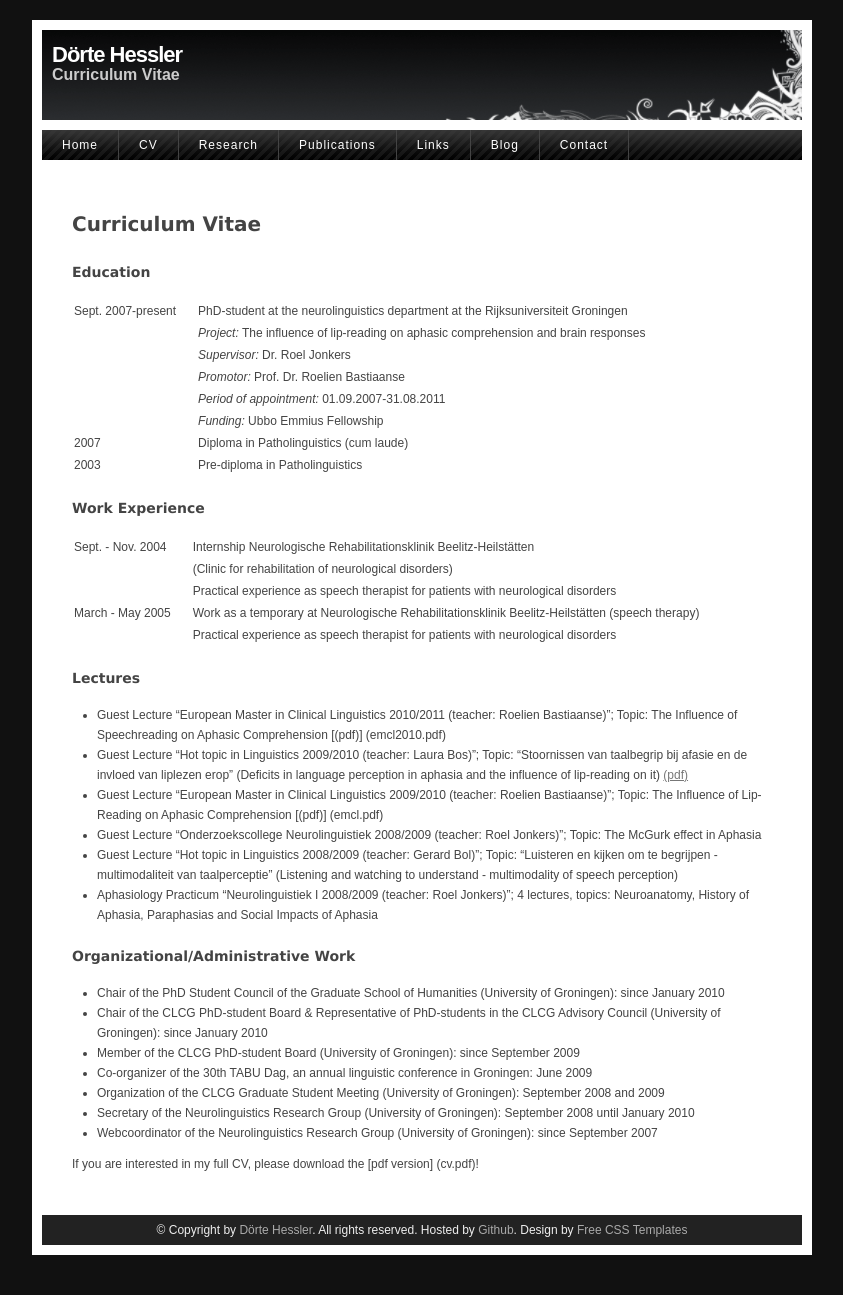
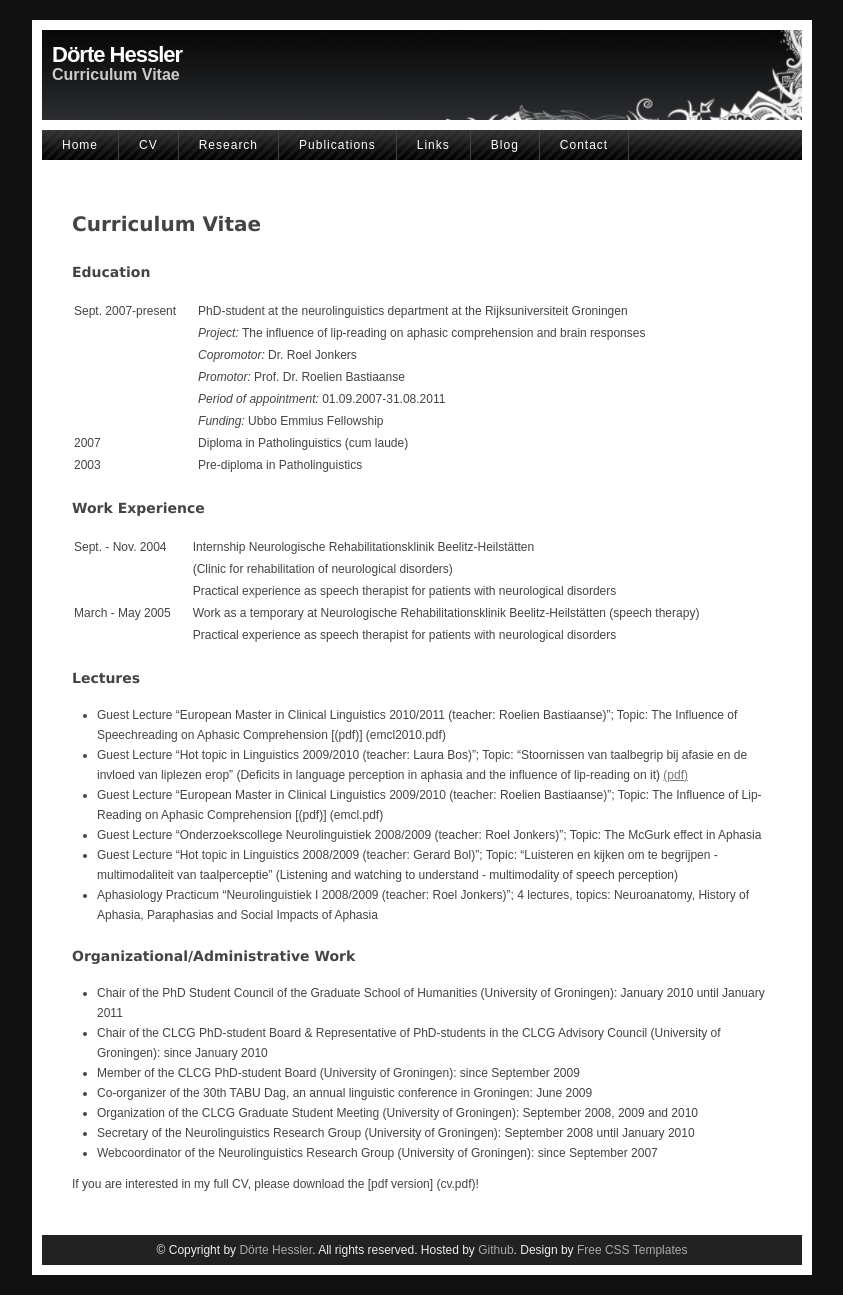
Before and after one commit to doerte/doerte.github.com, a Jekyll site: the page built from cv/index.md, in a window 1280 px wide. Shown: the whole page, without its empty margins (218-1061 px from the left). Built offline with Jekyll 4.4.1, drawn with Linux system fonts in a browser that asks for light colours.

Commit message:
update cv

```diff
--- a/cv/index.md
+++ b/cv/index.md
@@ -15,7 +15,7 @@ Education
 <td style='text-align: left;'>Sept. 2007-present</td>
 <td style='text-align: left;'>PhD-student at the neurolinguistics department at the Rijksuniversiteit Groningen</td></tr>
 <tr> <td></td><td><i>Project:</i> The influence of lip-reading on aphasic comprehension and brain responses</td></tr>
-<tr> <td></td><td><i>Supervisor:</i> Dr. Roel Jonkers</td></tr>
+<tr> <td></td><td><i>Copromotor:</i> Dr. Roel Jonkers</td></tr>
 <tr> <td></td><td><i>Promotor:</i> Prof. Dr. Roelien Bastiaanse</td></tr>
 <tr> <td></td><td><i>Period of appointment:</i> 01.09.2007-31.08.2011</td></tr>
 <tr> <td></td><td><i>Funding:</i> Ubbo Emmius Fellowship</td>
@@ -70,11 +70,11 @@ Lectures
 Organizational/Administrative Work
 ---------------------------------
 
-- Chair of the PhD Student Council of the Graduate School of Humanities (University of Groningen): since January 2010
+- Chair of the PhD Student Council of the Graduate School of Humanities (University of Groningen): January 2010 until January 2011
 - Chair of the CLCG PhD-student Board & Representative of PhD-students in the CLCG Advisory Council (University of Groningen): since January 2010
 - Member of the CLCG PhD-student Board (University of Groningen): since September 2009
 - Co-organizer of the 30th TABU Dag, an annual linguistic conference in Groningen: June 2009
-- Organization of the CLCG Graduate Student Meeting (University of Groningen): September 2008 and 2009
+- Organization of the CLCG Graduate Student Meeting (University of Groningen): September 2008, 2009 and 2010
 - Secretary of the Neurolinguistics Research Group (University of Groningen): September 2008 until January 2010
 - Webcoordinator of the Neurolinguistics Research Group (University of Groningen): since September 2007
 
```
